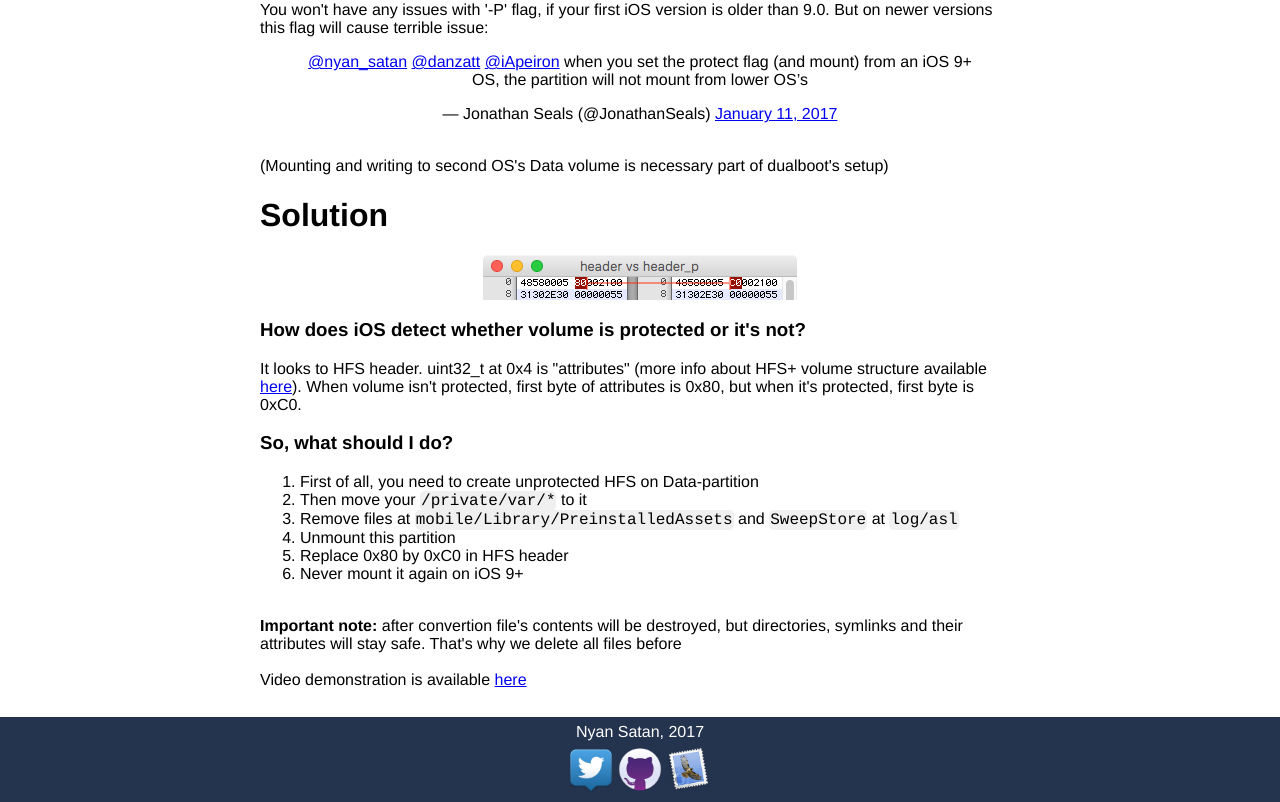
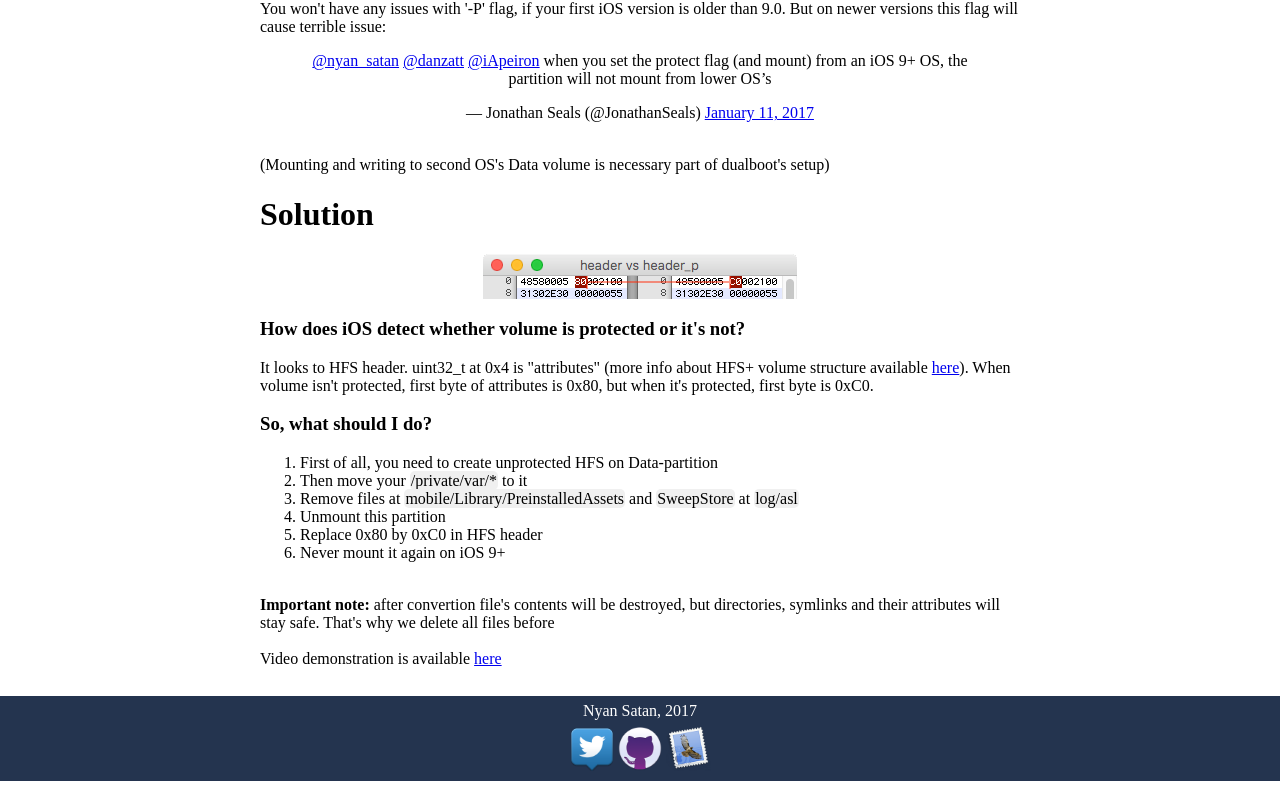
Before and after one commit to juxaier/juxaier.github.io, a plain HTML site: page dataprotection/index.html in a window 1280 px wide. Shown: the part 1335-2137 px from the top of the page. After the commit the page ends 2116 px from the top, so only its background shows below. Drawn offline with Linux system fonts and the light colour scheme.

Commit message:
Update general.css

```diff
--- a/Common/general.css
+++ b/Common/general.css
@@ -4,7 +4,7 @@ body {
    	margin:0 auto;
 	padding: 0;
    	height: 100%;
-	font-family: Helvetica;
+	font-family: San Francisco;
 
 }
 
@@ -38,7 +38,7 @@ p.cell {
 footer {
 
 	position: relative;
-	font-family: Helvetica;
+	font-family: San Francisco;
 	bottom: 0;
 	left: 0;
 	right: 0;
@@ -71,7 +71,7 @@ p.cli {
 	background-color: #F0F0F0;
 	padding: 10px;
 	border-radius: 5px;
-	font-family: Courier;
+	font-family: San Francisco;
 	word-wrap: break-word;
 
 }
@@ -81,7 +81,7 @@ span.cli {
 	background-color: #F0F0F0;
 	padding: 1px;
 	border-radius: 5px;
-	font-family: Courier;
+	font-family: San Francisco;
 	word-wrap: break-word;
 
 }
```
